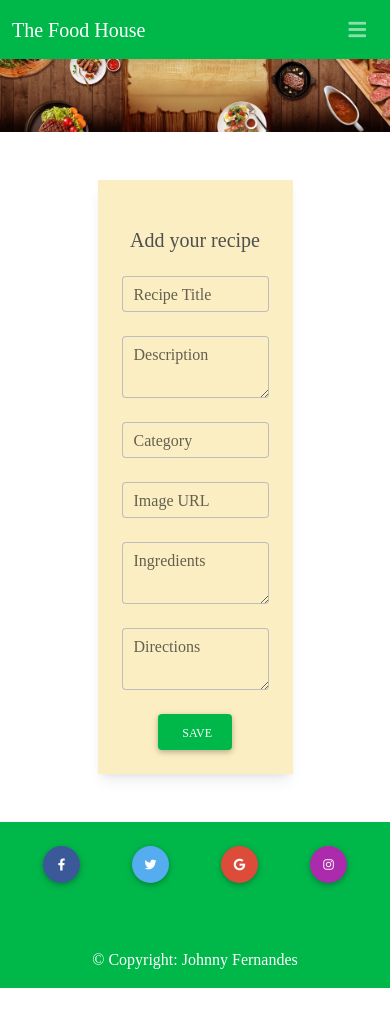
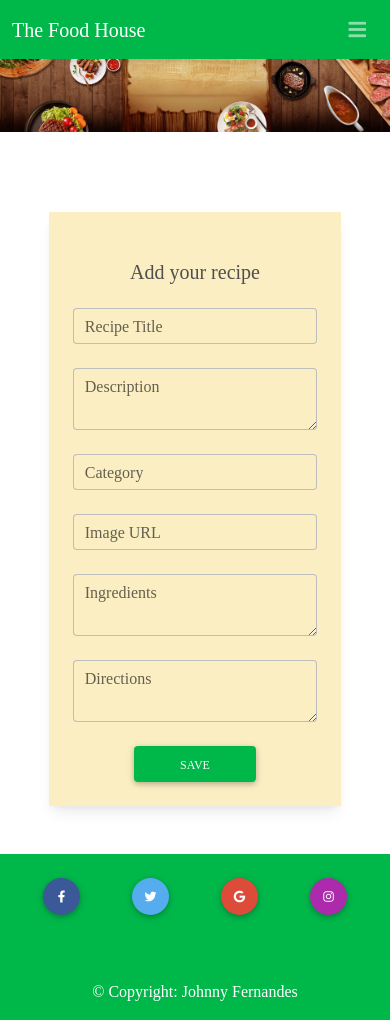
Before and after one commit to johnnyferns14/milestone-project-3-recipe, a Flask app: page /add_recipe in a window 390 px wide. Before the commit the page ends 988 px from the top, so only its background shows below. Run offline with Flask 2, Linux system fonts and the light colour scheme; some libraries are stand-ins or nearby versions; some web fonts are replaced.

Commit message:
media query added to adjust card width for small devices

```diff
--- a/static/CSS/style.css
+++ b/static/CSS/style.css
@@ -67,4 +67,13 @@ body{
 
 .align-space-top{
     margin-top: 2rem;
+    width: 50%;
 }
+
+
+@media screen and (max-width: 613px) {
+  .align-space-top{
+    margin-top: 2rem;
+    width: 75%;
+}
+}
--- a/templates/add-recipe.html
+++ b/templates/add-recipe.html
@@ -4,7 +4,7 @@
 
 <!-- Form to add recipe to database -->
 <div class="wrapper d-flex justify-content-center my-5">
-    <div class="card w-50 text-center">
+    <div class="card text-center align-space-top">
         <div class="card-body">
             <h5 class="card-title my-4">Add your recipe</h5>
             <form method="POST" action="">
--- a/templates/edit-recipe.html
+++ b/templates/edit-recipe.html
@@ -4,7 +4,7 @@
 
 <!-- Form to edit recipe -->
 <div class="wrapper d-flex justify-content-center my-5">
-    <div class="card w-50 text-center">
+    <div class="card text-center align-space-top">
         <div class="card-body">
             <h5 class="card-title">Edit your recipe</h5>
             <form method="POST" action="{{url_for('edit_recipe', recipe_id=recipe._id)}}">
--- a/templates/user-login.html
+++ b/templates/user-login.html
@@ -3,7 +3,7 @@
 
 <!-- User login form -->
 <div class="wrapper d-flex justify-content-center my-5">
-    <div class="card w-50 text-center align-space-top">
+    <div class="card text-center align-space-top">
         <div class="card-body">
         <h5 class="card-title my-4">Please login to view content</h5>
         <form method="POST" action="">
--- a/templates/user-registration.html
+++ b/templates/user-registration.html
@@ -3,7 +3,7 @@
 
 <!-- Form for user registration -->
 <div class="wrapper d-flex justify-content-center my-5">
-    <div class="card w-50 text-center align-space-top">
+    <div class="card text-center align-space-top">
         <div class="card-body">
             <h5 class="card-title my-4">Please register to get access to a world of recipes</h5>
             <form method="POST" action="">
```
